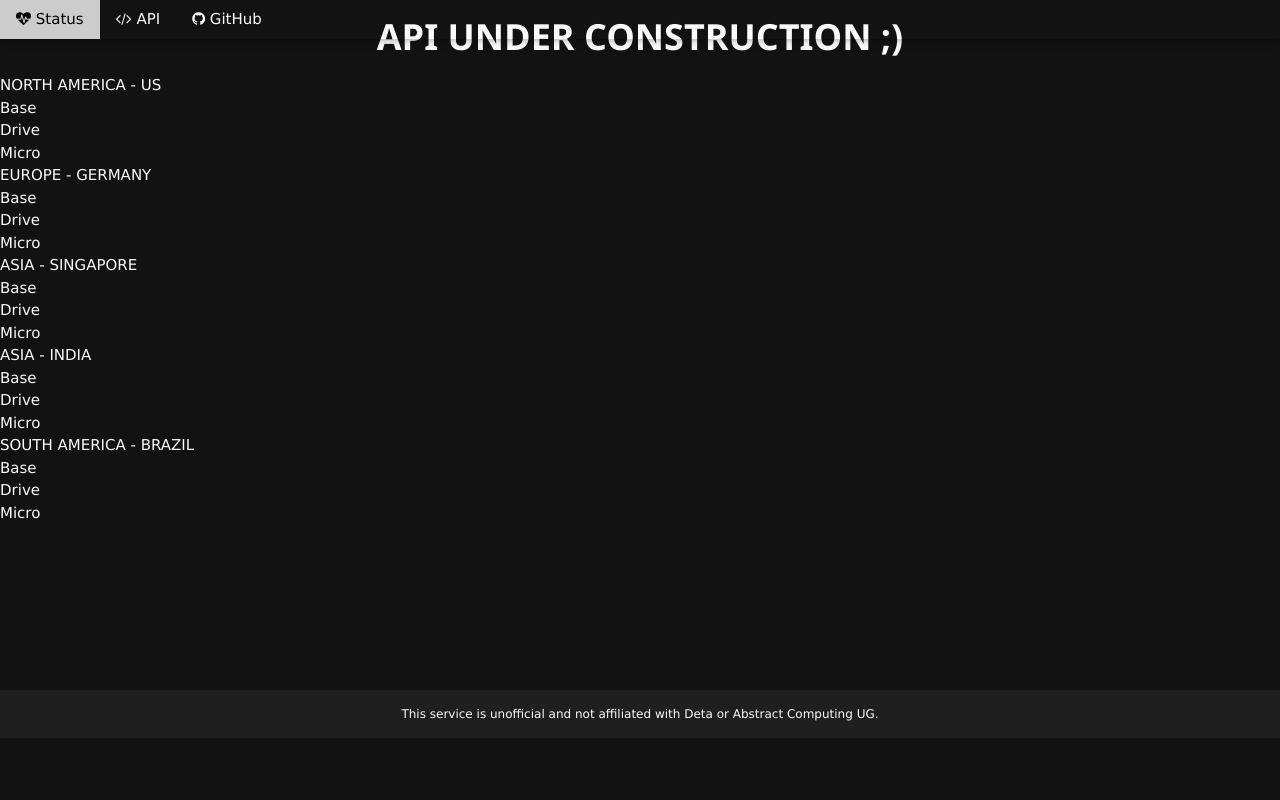
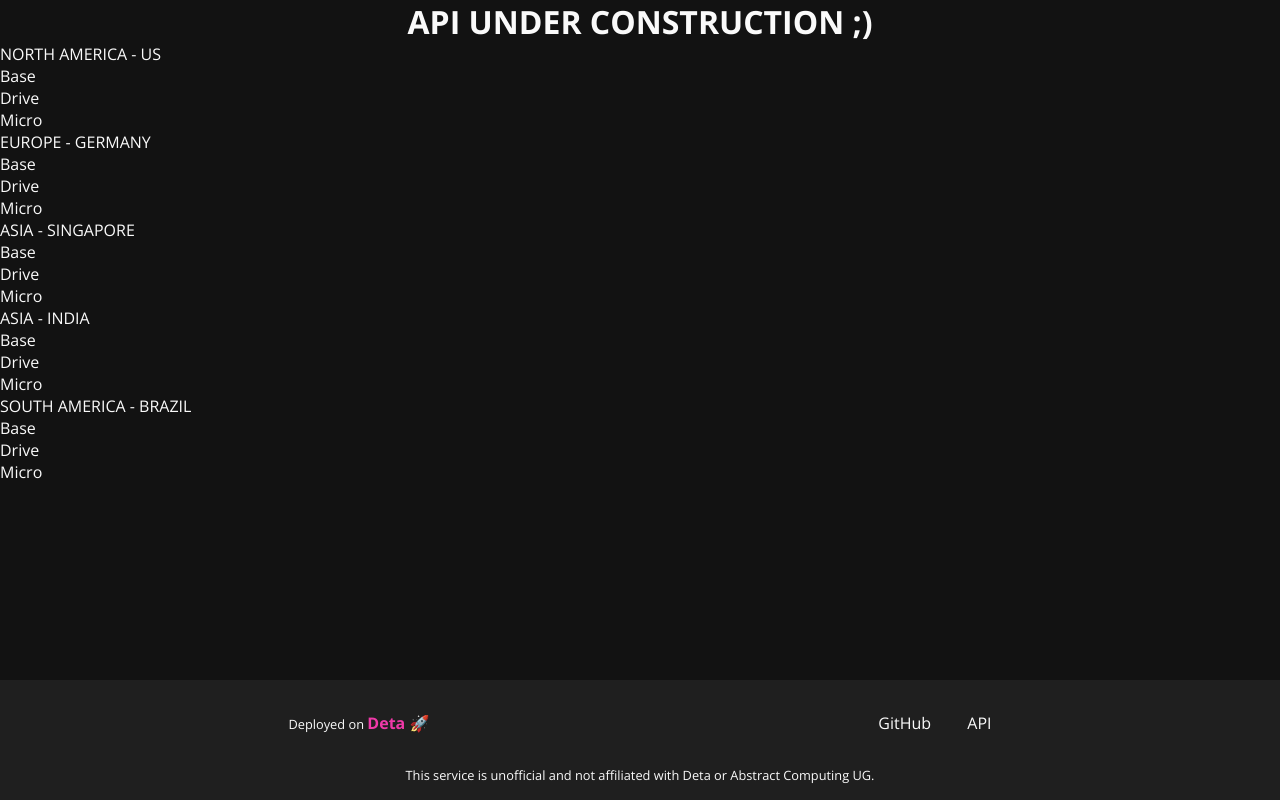
Before and after one commit to lemonyte/deta-status, a FastAPI app: page /api in a window 1280 px wide. Run offline with FastAPI, Linux system fonts and the light colour scheme.

```diff
--- a/dashboard/templates/base.html
+++ b/dashboard/templates/base.html
@@ -1,6 +1,5 @@
 <!DOCTYPE html>
 <html lang="en">
-
   <head>
     {% block head %}
     <title>{% block title %}Deta Status{% endblock %}</title>
@@ -8,30 +7,11 @@
     <meta charset="utf-8" />
     <meta name="viewport" content="width=device-width, initial-scale=1.0" />
     <link rel="shortcut icon" href="/static/favicon.ico" />
-  <link rel="stylesheet" href="https://cdnjs.cloudflare.com/ajax/libs/font-awesome/4.7.0/css/font-awesome.min.css" />
-  <link rel="stylesheet" href="https://www.w3schools.com/w3css/4/w3.css" />
-  <link rel="stylesheet" type="text/css" href="/static/style.css" />
+    <link rel="stylesheet" href="/static/style.css?v=1.0.3" />
     {% endblock %}
   </head>
 
   <body>
-  <nav class="navbar w3-bar w3-card w3-top">
-    {% block navbar %}
-    <a href="/" class="w3-bar-item w3-button">
-      <span class="icon"><i class="fa fa-heartbeat"></i></span>
-      Status
-    </a>
-    <a href="/api" class="w3-bar-item w3-button">
-      <span class="icon"><i class="fa fa-code"></i></span>
-      API
-    </a>
-    <a href="https://github.com/LemonPi314/deta-status" class="w3-bar-item w3-button">
-      <span class="icon"><i class="fa fa-github"></i></span>
-      GitHub
-    </a>
-    {% endblock %}
-  </nav>
-
     <div id="content">
       {% block content %}
       {% endblock %}
@@ -39,16 +19,28 @@
 
     <footer>
       {% block footer %}
-    <p>
-      This service is unofficial and not affiliated with
-      <a href="https://deta.sh/">Deta</a> or Abstract Computing UG.
+      <div class="container footer-content">
+        <p class="deta">
+          Deployed on
+          <a href="https://www.deta.sh/" target="_blank" rel="noopener">Deta 🚀</a>
         </p>
+        <nav>
+          <ul class="nav__links">
+            <li>
+              <a href="https://github.com/LemonPi314/deta-status" target="_blank" rel="noopener">GitHub</a>
+            </li>
+            <li>
+              <a href="/api">API</a>
+            </li>
+          </ul>
+        </nav>
+      </div>
+      <p>This service is unofficial and not affiliated with Deta or Abstract Computing UG.</p>
       {% endblock %}
     </footer>
 
     {% block scripts %}
-  <script src="/static/script.js"></script>
+    <script src="/static/script.js?v=1.0.3"></script>
     {% endblock %}
   </body>
-
 </html>
```
Also changed, not shown: dashboard/templates/index.html (+7 -43 lines). Lines whose indentation alone changed are shown as unchanged.
